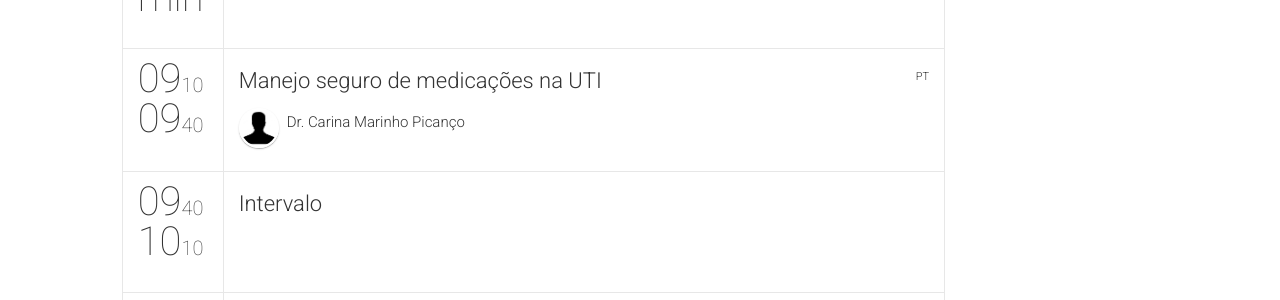
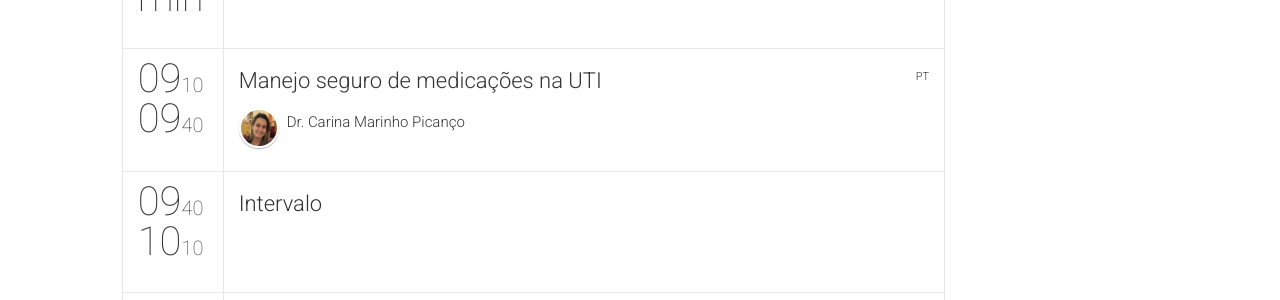
Before and after one commit to ricardotassio/ricardotassio.github.io, a Jekyll site: the page built from schedule.html, in a window 1280 px wide and 900 px high, scrolled down 3155 px. Shown: the part 150-450 px from the top of the window. Built offline with Jekyll 4.4.1, drawn with Linux system fonts in a browser that asks for light colours; nearby versions of some CDN libraries; comment, search, counter and statistics services are not loaded.

Commit message:
Added new speakers

```diff
--- a/_data/speakers.yml
+++ b/_data/speakers.yml
@@ -174,7 +174,7 @@
   Coordenadora da Comissão de Residência Multiprofissional
   do HGRS e Coordenadora da Comissão de Sistematização da Assistência de Enfermagem do HGRS.
   Docente do curso de enfermagem do Centro Universitário Estácio da Bahia."
-  thumbnailUrl: silhueta.jpg
+  thumbnailUrl: palestrante17.jpeg
   rockstar: false
 -
   id: 22
@@ -235,7 +235,7 @@
   bio: "Formação em Cardiologia pelo Hospital Ana Nery/UFBA
         Fellow de Insuficiência Cardíaca/Transplante Cardíaco Hospital Sírio-Libanês
         Médico assistente no Incardio e Hospital São Matheus"
-  thumbnailUrl: silhueta.jpg
+  thumbnailUrl: palestrante18.jpeg
   rockstar: false
 -
   id: 27
```
Also changed, not shown: img/people/palestrante17.jpeg (added), img/people/palestrante18.jpeg (added), 13 other files.
